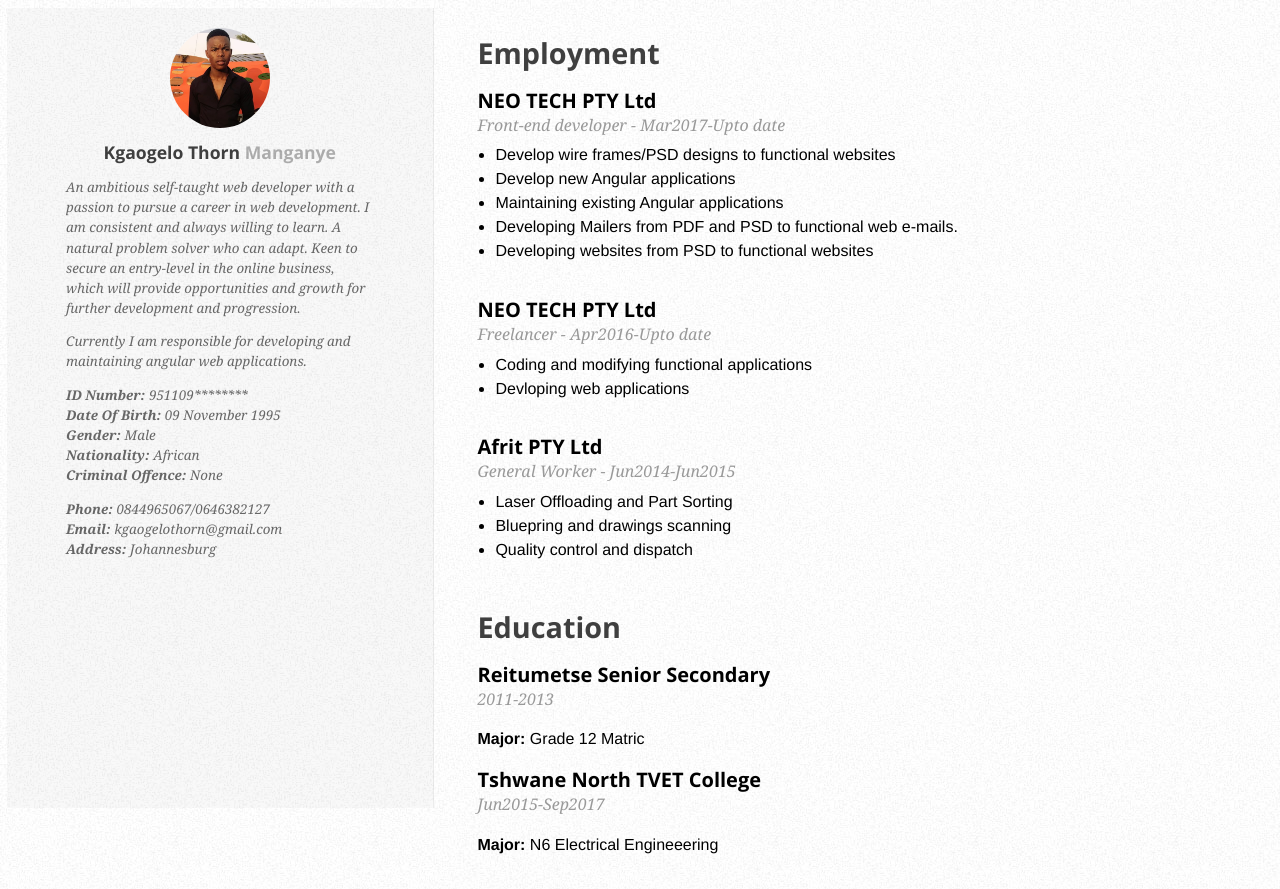
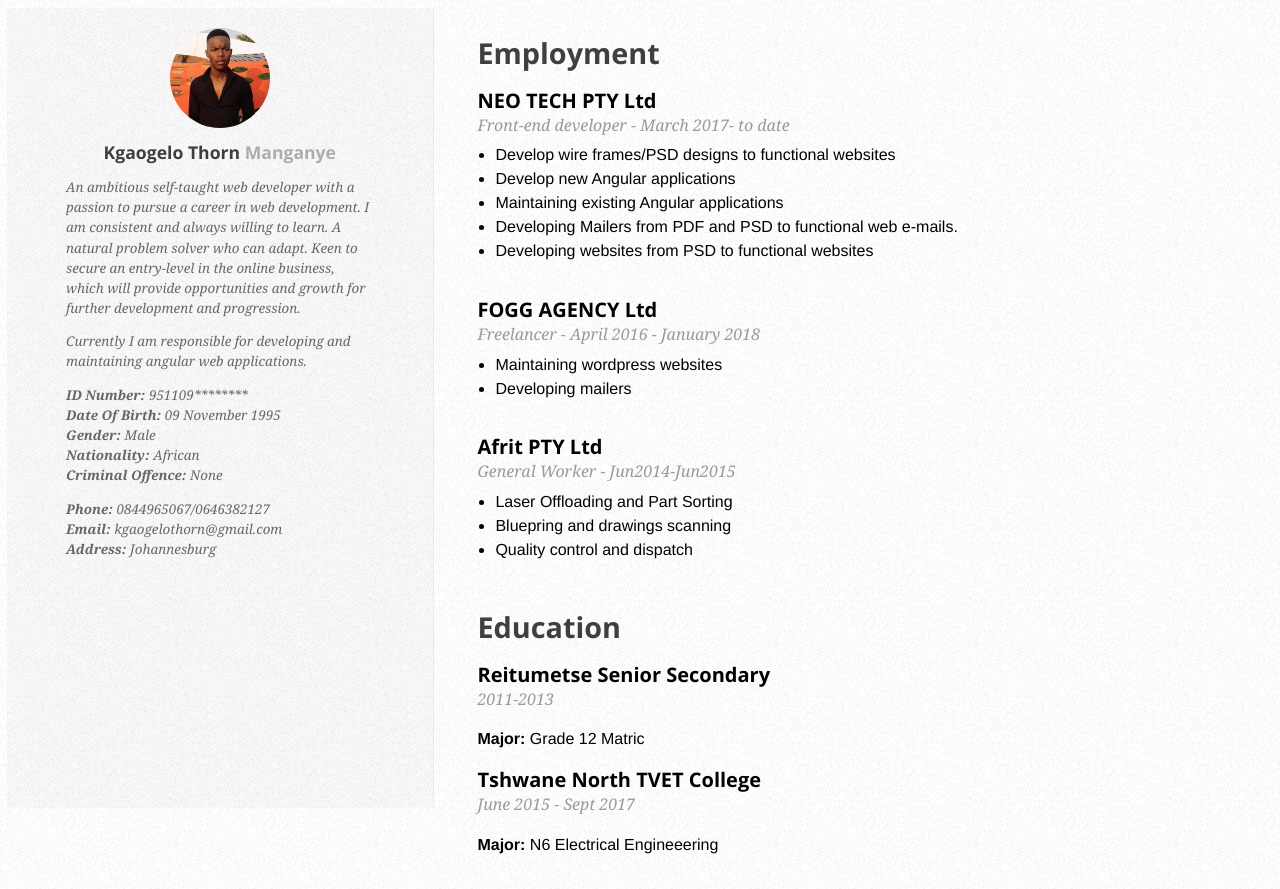
Before and after one commit to kgaogelothorn/cv, a plain HTML site: page index.html in a window 1280 px wide. Shown: the top 889 px of the page. Drawn offline with nearby package versions, Linux system fonts and the light colour scheme; a web font is replaced by a local one.

Commit message:
refactor(history): update employment history

```diff
--- a/index.html
+++ b/index.html
@@ -283,8 +283,7 @@
 
             <h2>
               NEO TECH PTY Ltd<span
-                >Front-end developer - Mar2017-Upto date</span
-              >
+                >Front-end developer - March 2017- to date </span>
             </h2>
             <ul>
               <li>Develop wire frames/PSD designs to functional websites</li>
@@ -296,10 +295,10 @@
               <li>Developing websites from PSD to functional websites</li>
             </ul>
 
-            <h2>NEO TECH PTY Ltd<span>Freelancer - Apr2016-Upto date</span></h2>
+            <h2>FOGG AGENCY Ltd<span>Freelancer - April 2016 - January 2018</span></h2>
             <ul>
-              <li>Coding and modifying functional applications</li>
-              <li>Devloping web applications</li>
+              <li>Maintaining wordpress websites</li>
+              <li>Developing mailers</li>
             </ul>
 
             <h2>Afrit PTY Ltd<span>General Worker - Jun2014-Jun2015</span></h2>
@@ -314,7 +313,7 @@
             <h1>Education</h1>
             <h2>Reitumetse Senior Secondary <span>2011-2013</span></h2>
             <strong>Major:</strong> Grade 12 Matric<br />
-            <h2>Tshwane North TVET College<span>Jun2015-Sep2017</span></h2>
+            <h2>Tshwane North TVET College<span>June 2015 - Sept 2017</span></h2>
             <strong>Major:</strong> N6 Electrical Engineeering<br />
           </section>
 
```
